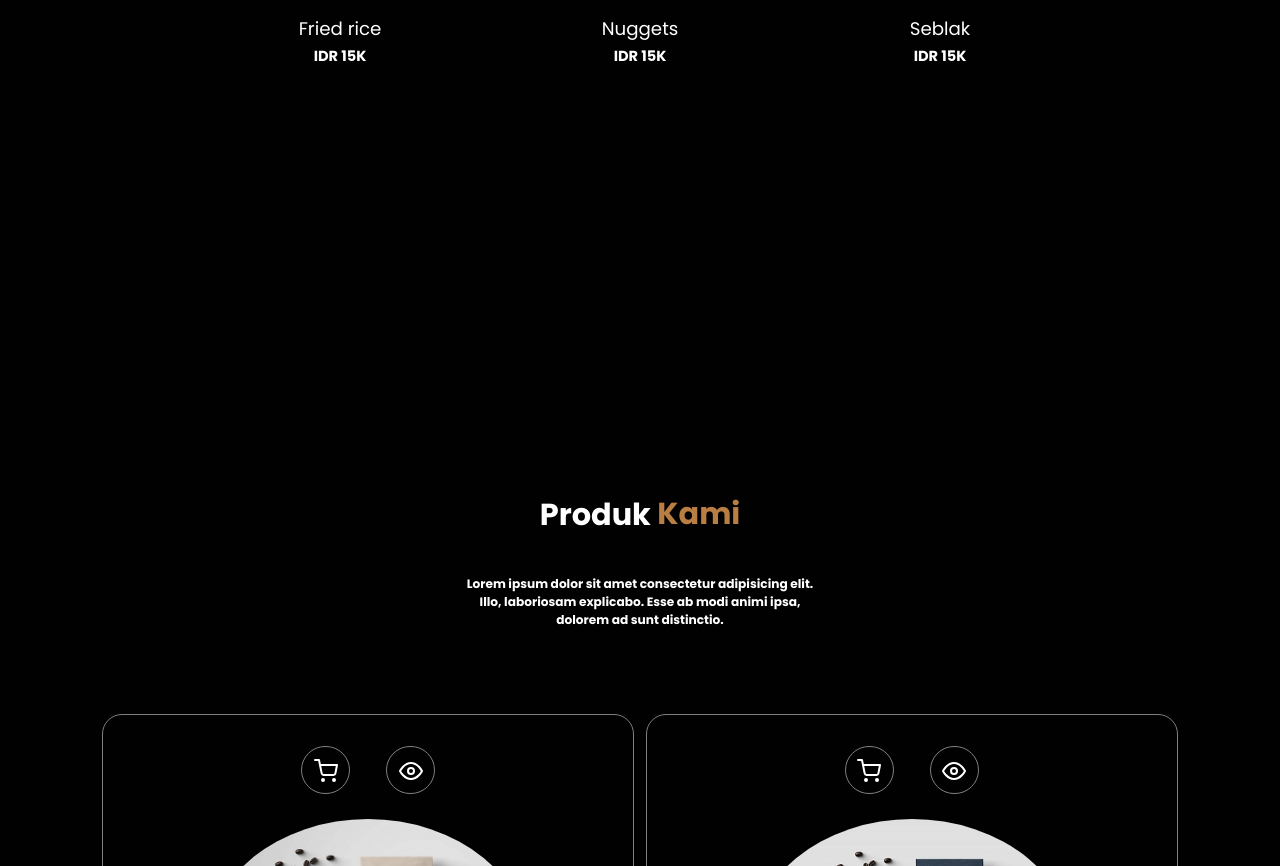
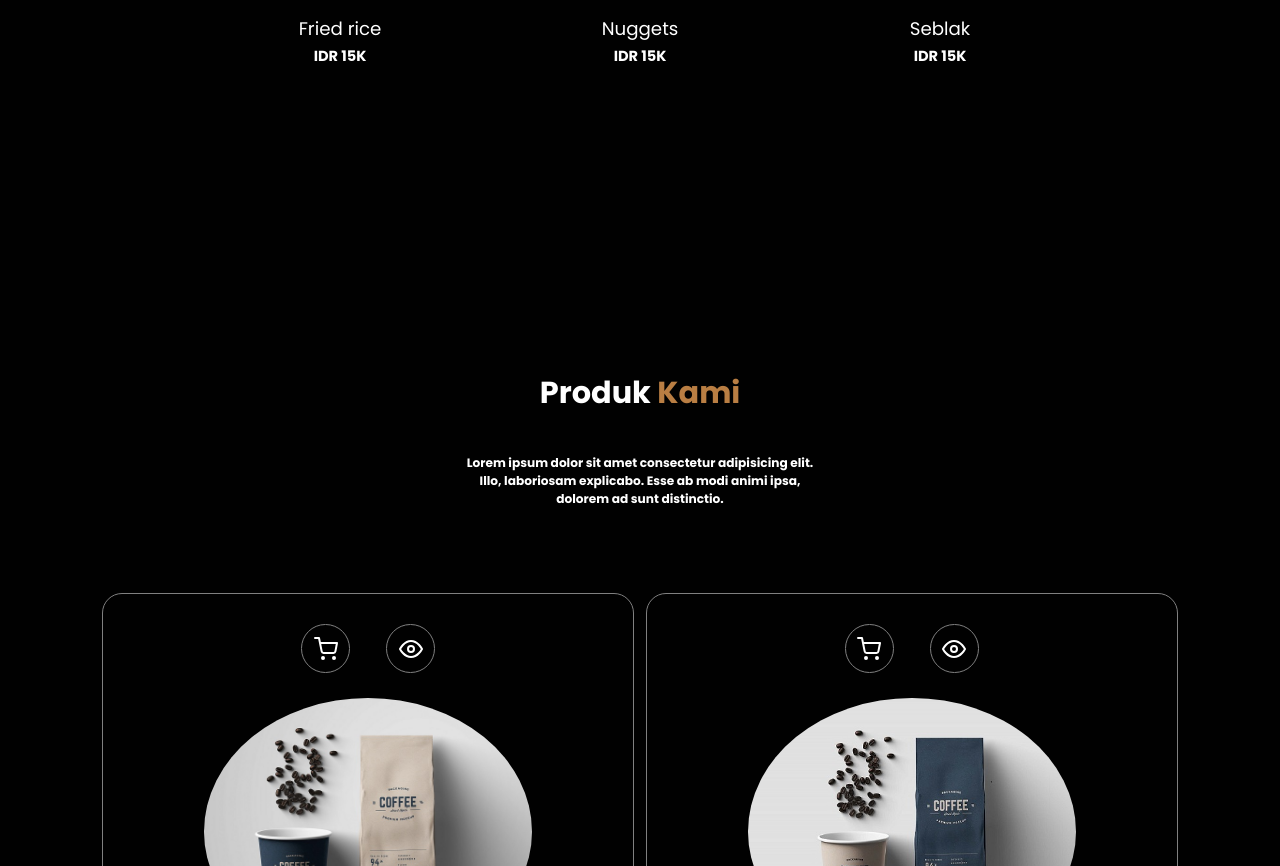
Before and after one commit to Muzakialfarisi/Kopi_Palembang.github.io, a plain HTML site: page public/index.html in a window 1280 px wide. Shown: the part 3065-3931 px from the top of the page. Drawn offline with nearby package versions, Linux system fonts and the light colour scheme.

Commit message:
Update style.css
Update fitur new

```diff
--- a/CSS/style.css
+++ b/CSS/style.css
@@ -383,7 +383,7 @@ body {
 /* Section Product */
 
 .product h2, span {
-  padding-top: 35rem;
+  padding-top: 25rem;
 }
 
 .product .row {
```
